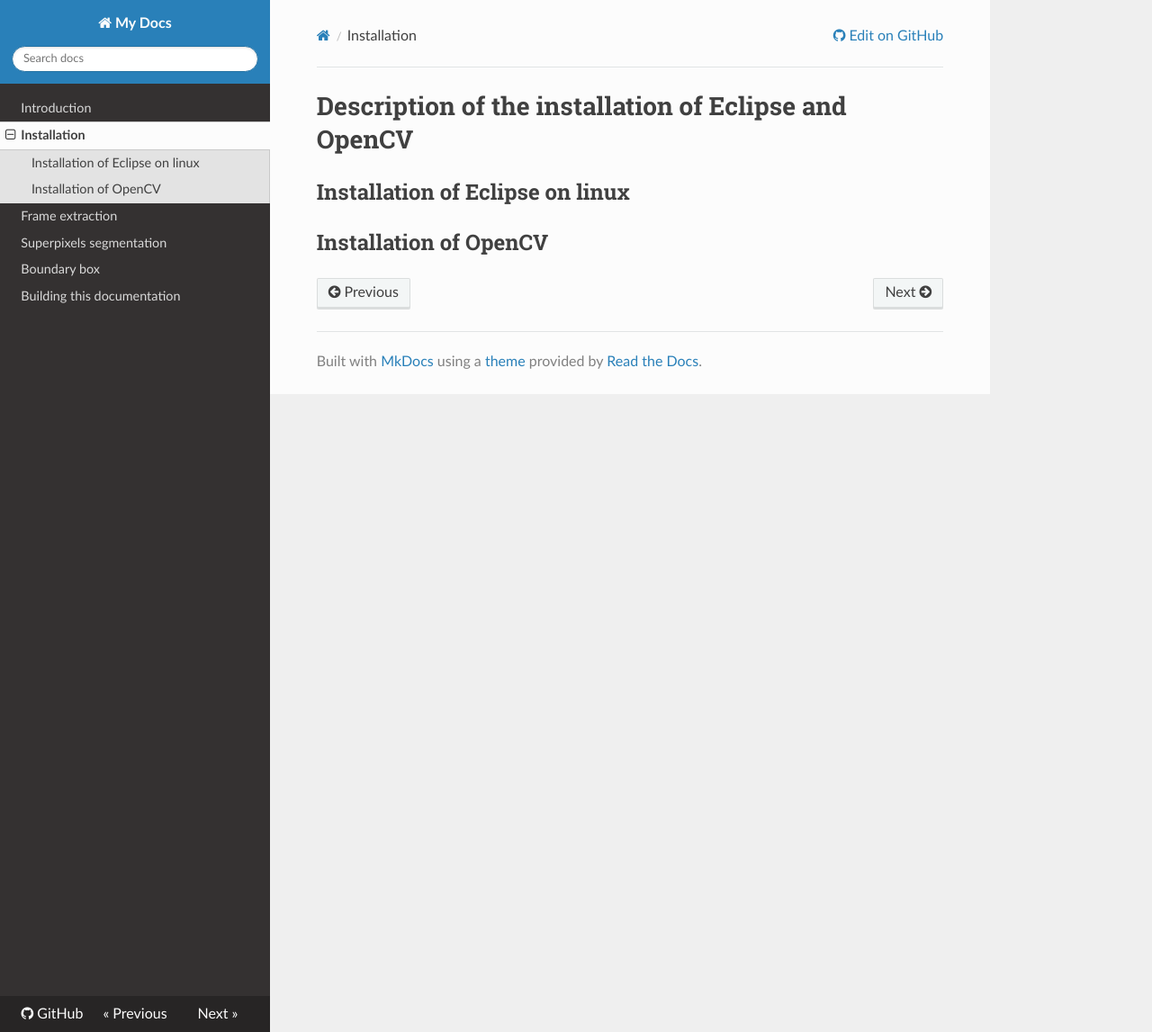
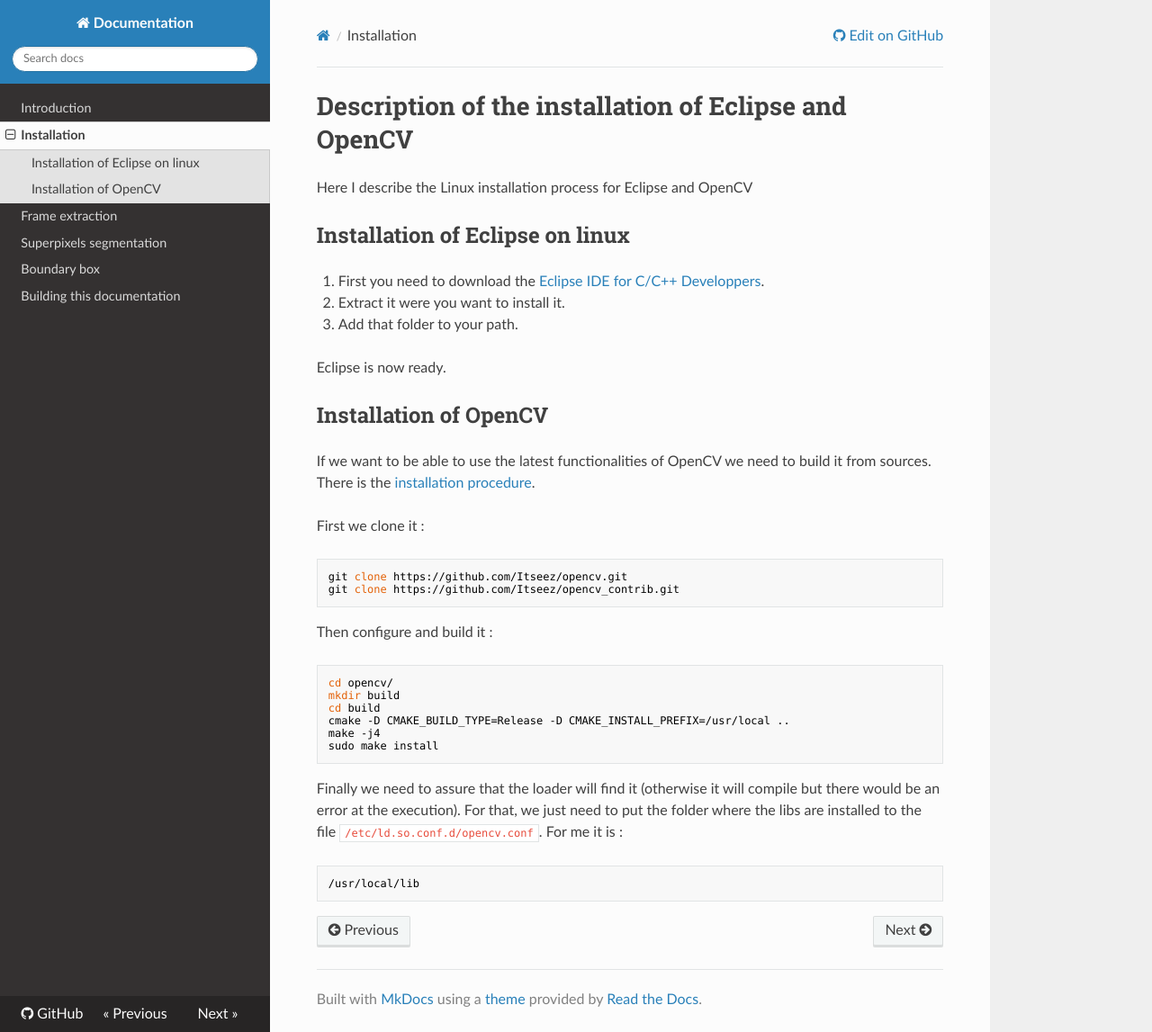
Before and after one commit to mpizenberg-archived/Singapore_interview, an MkDocs documentation site: the page built from documentation/docs/install.md, in a window 1280 px wide and 1147 px high. Shown: the whole window at 90% size. Built offline with MkDocs 1.6.1, drawn with Linux system fonts in a browser that asks for light colours; nearby versions of some CDN libraries; old or Windows-style settings are respelled for this version of MkDocs.

Commit message:
DOC : installation done

````diff
--- a/documentation/docs/install.md
+++ b/documentation/docs/install.md
@@ -1,5 +1,38 @@
 # Description of the installation of Eclipse and OpenCV
+
+Here I describe the Linux installation process for Eclipse and OpenCV
 
 ## Installation of Eclipse on linux
 
+1. First you need to download the [Eclipse IDE for C/C++ Developpers](http://www.eclipse.org/downloads/).
+2. Extract it were you want to install it.
+3. Add that folder to your path.
+
+Eclipse is now ready.
+
+
 ## Installation of OpenCV
+
+If we want to be able to use the latest functionalities of OpenCV we need to build it from sources.
+There is the [installation procedure](http://docs.opencv.org/trunk/doc/tutorials/introduction/linux_install/linux_install.html).
+
+First we clone it :
+```
+git clone https://github.com/Itseez/opencv.git
+git clone https://github.com/Itseez/opencv_contrib.git
+```
+
+Then configure and build it :
+```
+cd opencv/
+mkdir build
+cd build
+cmake -D CMAKE_BUILD_TYPE=Release -D CMAKE_INSTALL_PREFIX=/usr/local ..
+make -j4
+sudo make install
+```
+
+Finally we need to assure that the loader will find it (otherwise it will compile but there would be an error at the execution). For that, we just need to put the folder where the libs are installed to the file `/etc/ld.so.conf.d/opencv.conf`. For me it is :
+```
+/usr/local/lib
+```
--- a/documentation/mkdocs.yml
+++ b/documentation/mkdocs.yml
@@ -1,4 +1,4 @@
-site_name: My Docs
+site_name: Documentation
 repo_url: https://github.com/mpizenberg/Singapore_interview
 site_description: A quick repository for my interview for an internship in Singapore
 site_author: Matthieu Pizenberg
````
Also changed, not shown: documentation/docs/index.md (+2 -0 lines).
